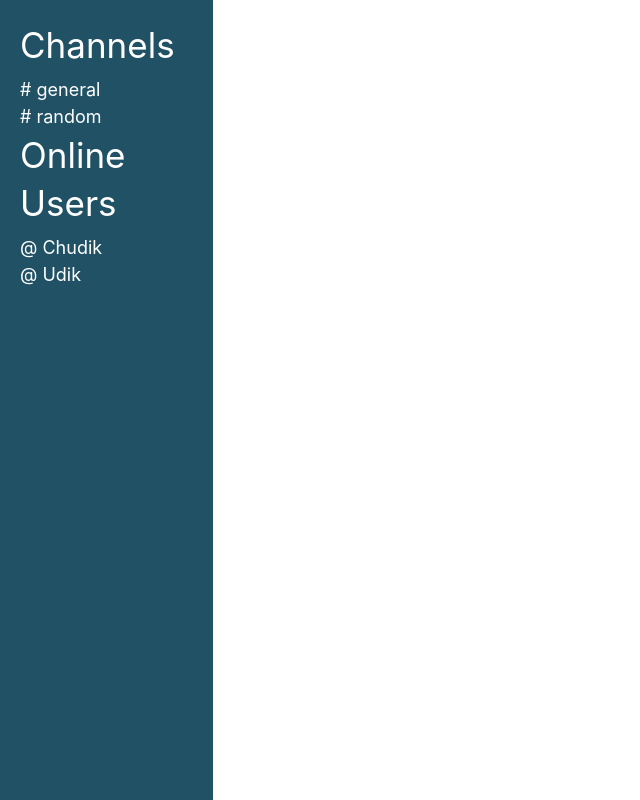
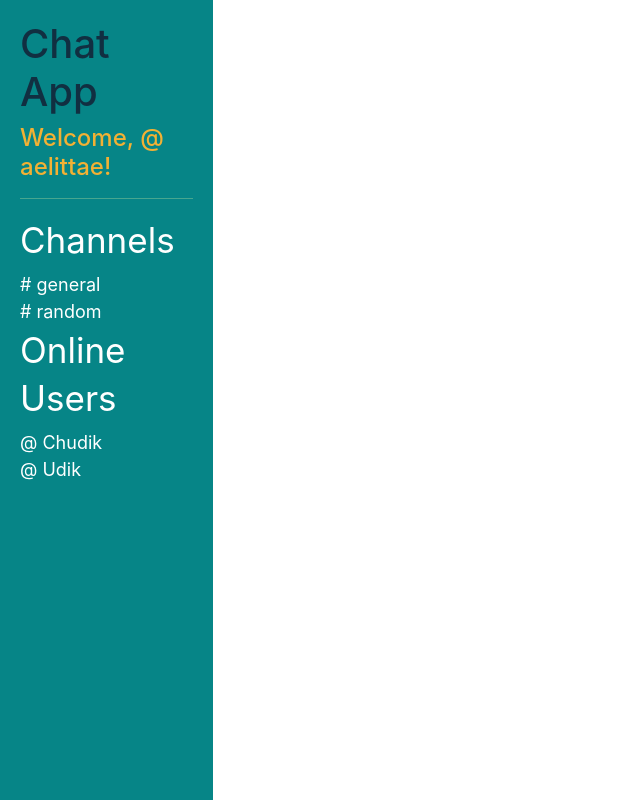
Before and after one commit to aelittaezugbaya/chat-app-react, a React app in the folder front/: page / in a window 1280 px wide. Shown: the whole page, without its empty margins (0-640 px from the left). Built offline with nearby package versions, Linux system fonts and the light colour scheme.

Commit message:
added header to side menu

```diff
--- /dev/null
+++ b/front/src/components/HeaderSideMenu.js
@@ -0,0 +1,14 @@
+import React from "react";
+import { PageHeader } from "react-bootstrap";
+
+export default class HeaderSideMenu extends React.Component {
+  render() {
+    return (
+      <div className="menu-header">
+        <PageHeader>Chat App</PageHeader>
+        <h4 className="nickname">Welcome, @ {this.props.nickname}!</h4>
+        <hr className="header-hr" />
+      </div>
+    );
+  }
+}
--- a/front/src/components/ListSideMeni.js
+++ b/front/src/components/ListSideMeni.js
@@ -5,7 +5,6 @@ export default class ListSideMenu extends React.Component {
   render() {
     const items = this.props.items.map(item => (
       <li>
-        {" "}
         {this.props.prefix} {item}
       </li>
     ));
--- a/front/src/components/SideMenu.js
+++ b/front/src/components/SideMenu.js
@@ -1,12 +1,13 @@
 import React from "react";
 import { Col, PageHeader } from "react-bootstrap";
-import SideMenu from "./ListSideMeni";
 import ListSideMenu from "./ListSideMeni";
+import HeaderSideMenu from "./HeaderSideMenu";
 
 export default class App extends React.Component {
   render() {
     return (
       <Col md={2} className="side-menu">
+        <HeaderSideMenu nickname="aelittae" />
         <ListSideMenu
           name="Channels"
           items={["general", "random"]}
--- a/front/src/index.css
+++ b/front/src/index.css
@@ -1,5 +1,5 @@
 .side-menu {
-  background: #215165;
+  background: #068587;
   height: 100vh;
   color: white;
   padding: 20px;
@@ -8,9 +8,22 @@
 
 .list li {
   list-style-type: none;
+  cursor: pointer;
 }
 
 .list {
   margin: 0;
   padding: 0;
 }
+
+.menu-header {
+  color: #112f41;
+}
+
+.nickname {
+  color: #f2b134;
+}
+
+.header-hr {
+  background-color: #4fb99f;
+}
```
